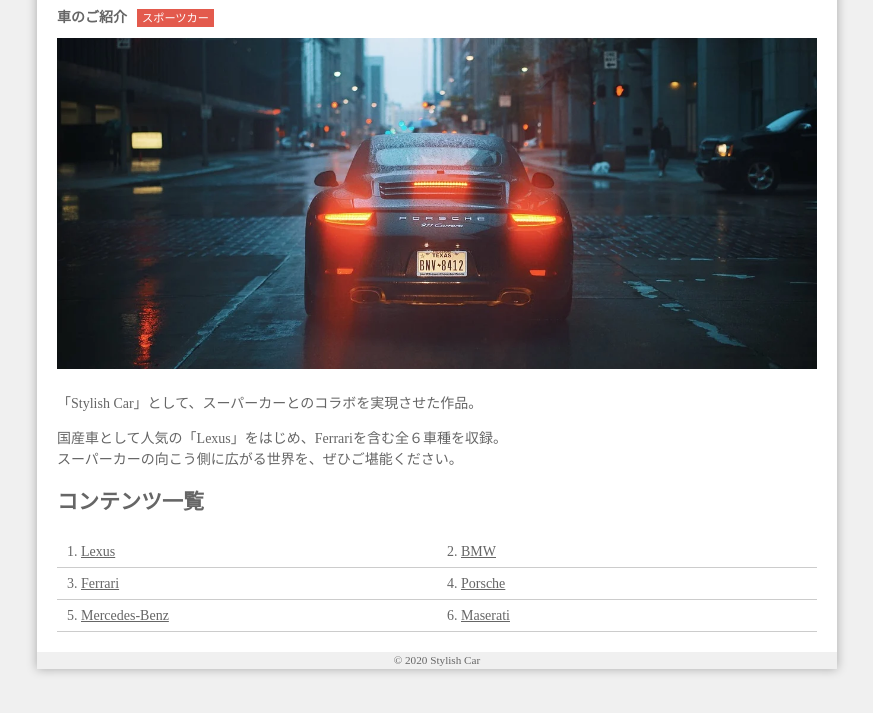
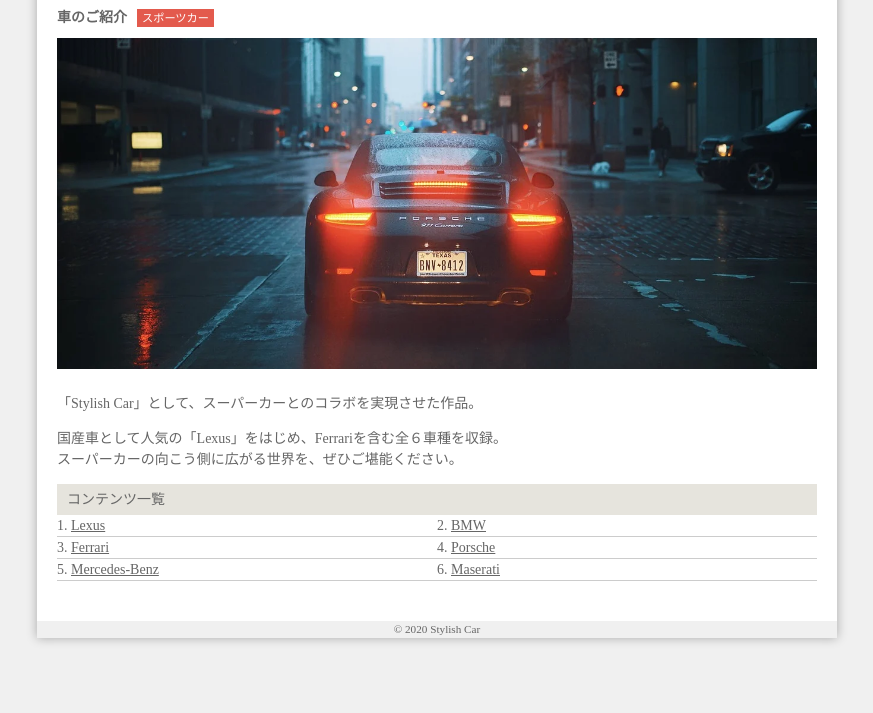
Before and after one commit to yossy0201/Stylish-Car, a plain HTML site: page index.html in a window 1280 px wide. Shown: the part 69-782 px from the top of the page, without its empty margins (203-1076 px from the left). Drawn offline with Linux system fonts and the light colour scheme; files whose address does not match are found by name.

Commit message:
contents-Side by side

```diff
--- a/css/style.css
+++ b/css/style.css
@@ -71,11 +71,11 @@ header {
   padding: 20px;
 }
 
-.songs {
+.cars {
   margin: 0 0 20px;
 }
 
-.songs h2 {
+.cars h2 {
   clear: left;
   font-size: 100%;
   font-weight: normal;
@@ -94,9 +94,10 @@ header {
   border-bottom: 1px solid #ccc;
   width: 50%;
   float: left;
-  padding: 5px 10px;
+  /* padding: 5px 10px; */
   /* float: none; */
   /* width: inherit; */
+
 }
 
 .clearfix:after {
```
